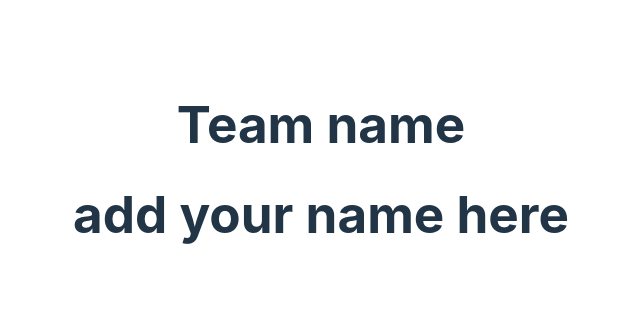
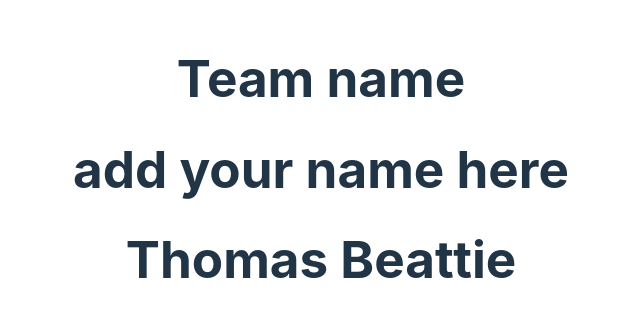
Before and after one commit to JacobAntepli/git-example-team-S, a React (Vite) app: page / in a window 1280 px wide. Shown: the part 231-548 px from the top of the page, without its empty margins (319-959 px from the left). Built offline with nearby package versions, Linux system fonts and the light colour scheme.

Commit message:
Add Thomas

```diff
--- a/src/App.jsx
+++ b/src/App.jsx
@@ -7,6 +7,7 @@ function App() {
       <div>
           <h1>Team name</h1>
           <h1> add your name here</h1>
+          <h1>Thomas Beattie</h1>
       </div>
     )
 }
```
